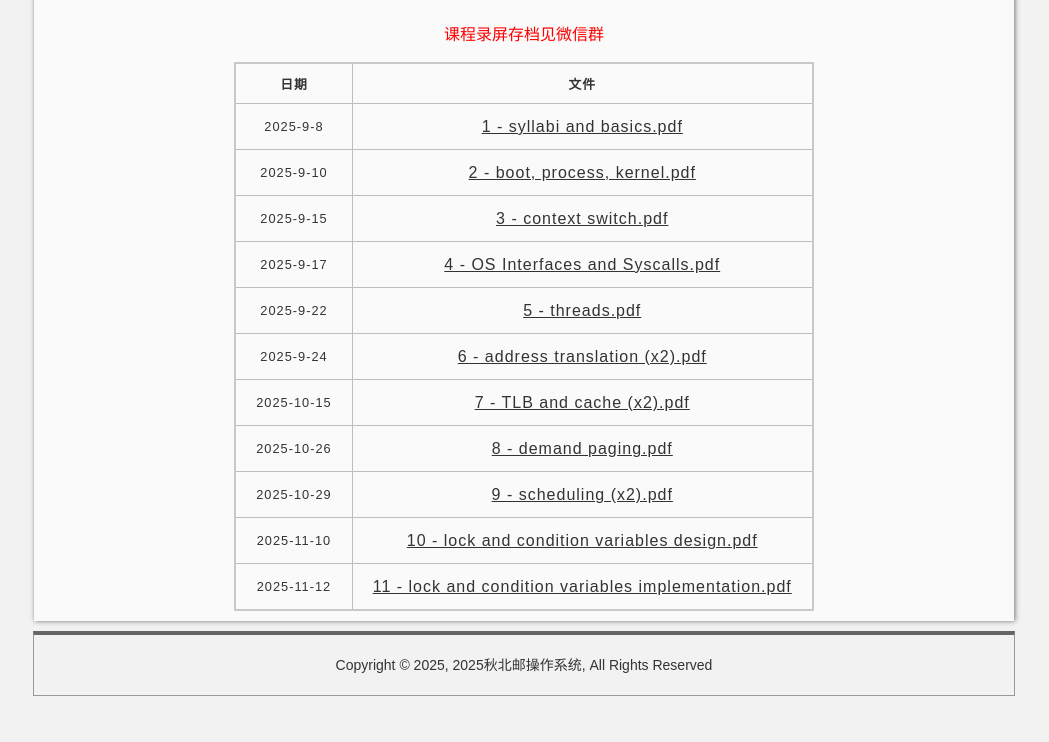
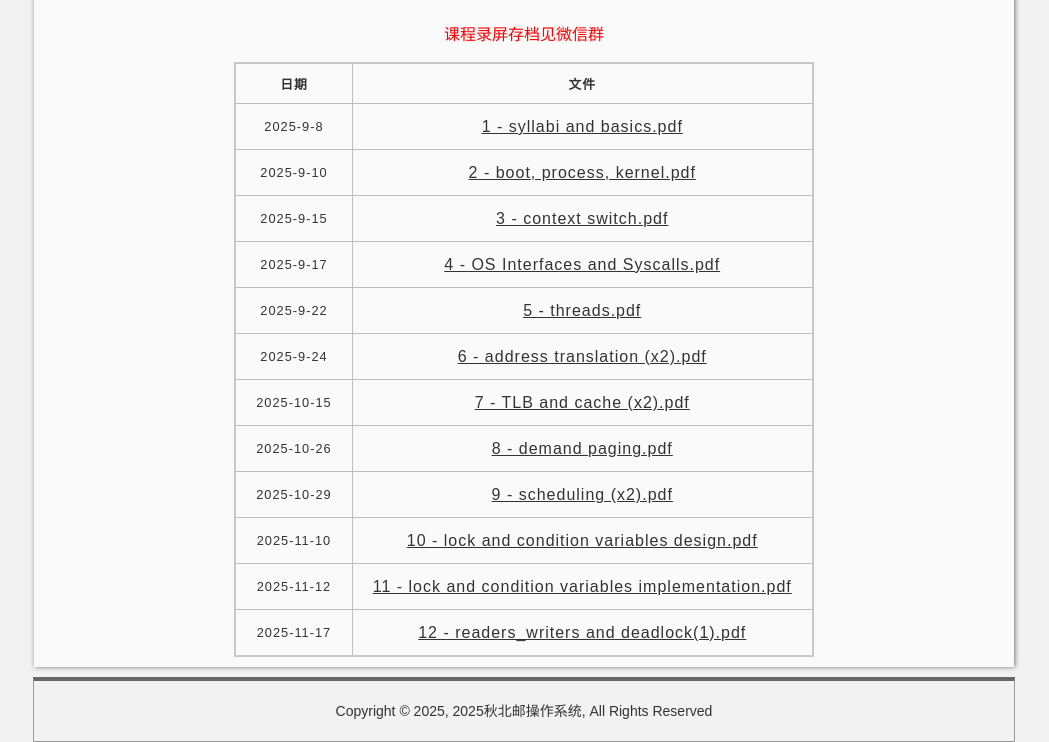
Before and after one commit to BuptOs/BuptOs.github.io, a plain HTML site: page ppt.html in a window 1280 px wide. Shown: the part 554-1296 px from the top of the page, without its empty margins (116-1165 px from the left). Before the commit the page ends 1250 px from the top, so only its background shows below. Drawn offline with Linux system fonts and the light colour scheme.

Commit message:
add the pdf of chapter 12(11.17)

```diff
--- a/ppt.html
+++ b/ppt.html
@@ -130,6 +130,10 @@
                             <td>2025-11-12</td>
                             <td><a href="ppt/11 - lock and condition variables implementation.pdf">11 - lock and condition variables implementation.pdf</a></td>
                         </tr>
+                        <tr>
+                            <td>2025-11-17</td>
+                            <td><a href="ppt/12 - readers_writers and deadlock(1).pdf">12 - readers_writers and deadlock(1).pdf</a></td>
+                        </tr>
                     </table>
                 </div>
             </div>
```
Also changed, not shown: 1 other file.
